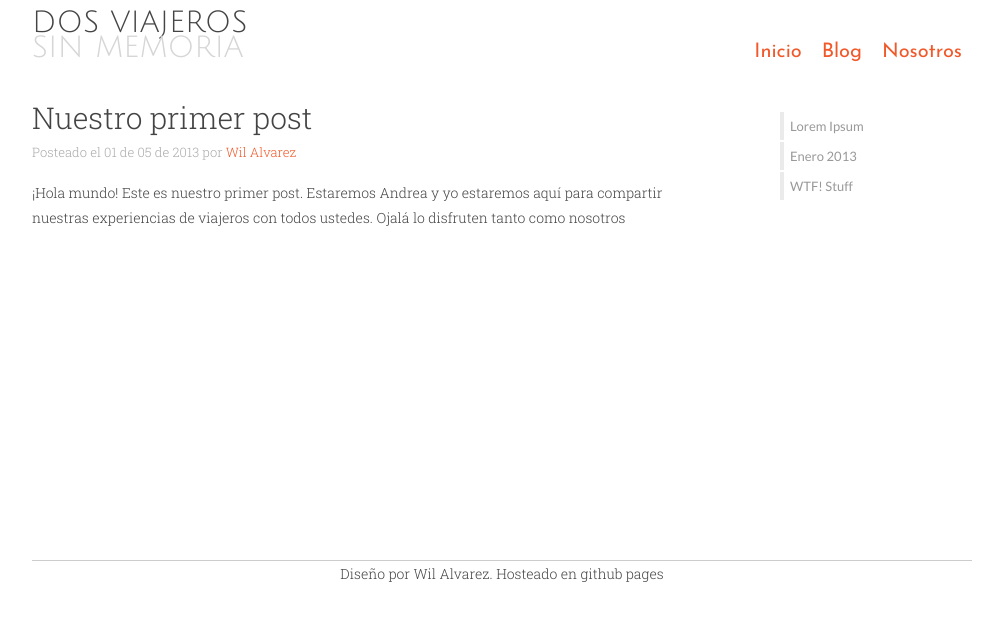
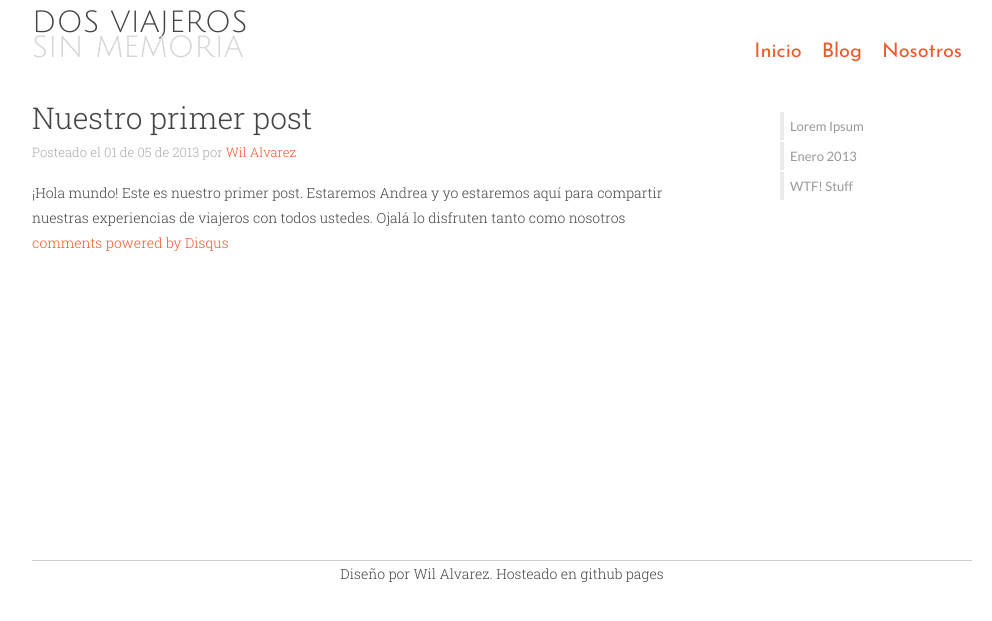
Before and after one commit to satanas/dosviajeros, a Jekyll site: the page built from _posts/2013-05-01-primer-post.md, in a window 1280 px wide. Shown: the top 621 px of the page, without its empty margins (138-1130 px from the left). Built offline with Jekyll 4.4.1, drawn with Linux system fonts in a browser that asks for light colours; Markdown is read by kramdown in place of the engine named in the settings; comment, search, counter and statistics services are not loaded; some of the changed lines change nothing that is shown.

Commit message:
Added disqus code

```diff
--- a/_layouts/post.html
+++ b/_layouts/post.html
@@ -14,6 +14,22 @@
                 <div class="body">
                     {{ content }}
                 </div>
+
+                <!-- Disqus -->
+                <div id="disqus_thread"></div>
+                <script type="text/javascript">
+                    var disqus_shortname = 'dosviajerossinmemoria'; // required: replace example with your forum shortname
+
+                    /* * * DON'T EDIT BELOW THIS LINE * * */
+                    (function() {
+                        var dsq = document.createElement('script'); dsq.type = 'text/javascript'; dsq.async = true;
+                        dsq.src = '//' + disqus_shortname + '.disqus.com/embed.js';
+                        (document.getElementsByTagName('head')[0] || document.getElementsByTagName('body')[0]).appendChild(dsq);
+                    })();
+                </script>
+                <noscript>Please enable JavaScript to view the <a href="http://disqus.com/?ref_noscript">comments powered by Disqus.</a></noscript>
+                <a href="http://disqus.com" class="dsq-brlink">comments powered by <span class="logo-disqus">Disqus</span></a>
+
             </div>
 
             {% include sidebar.html %}
```
